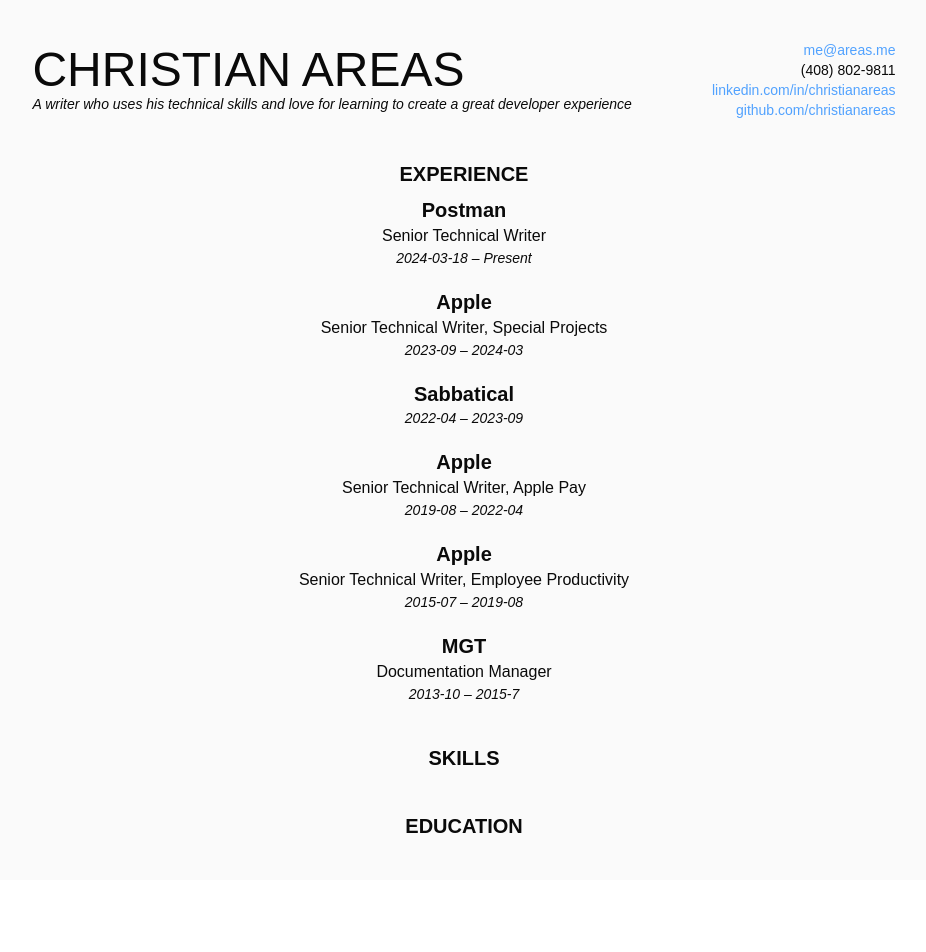
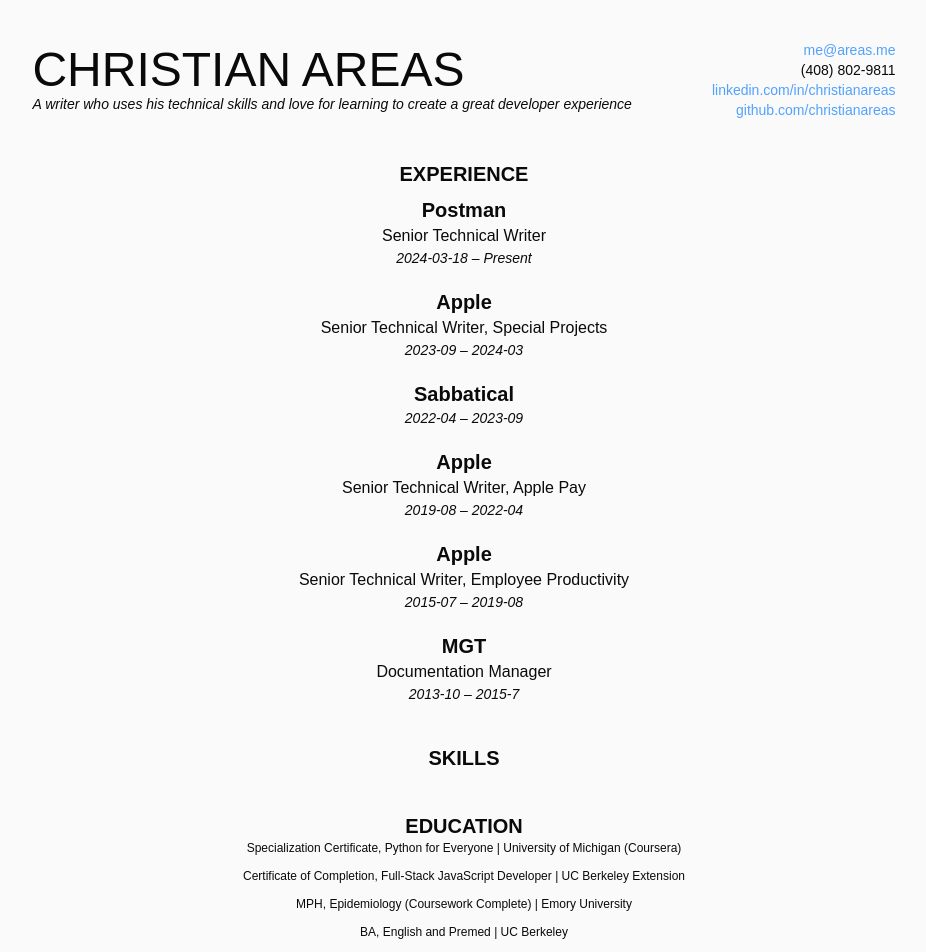
Before and after one commit to christianareas/resume, a Next.js app: page / in a window 1280 px wide. Shown: the top 952 px of the page, without its empty margins (176-1102 px from the left). Before the commit the page ends 880 px from the top, so only its background shows below. Built offline with nearby package versions, Linux system fonts and the light colour scheme.

Commit message:
Added the education section.

```diff
--- a/src/components/Resume.tsx
+++ b/src/components/Resume.tsx
@@ -1,8 +1,8 @@
 // Dependencies.
 import Candidate from "@/components/Resume/Candidate"
+import Education from "@/components/Resume/Education"
 import Experience from "@/components/Resume/Experience"
 import Skills from "@/components/Resume/Skills"
-import Education from "@/components/Resume/Education"
 
 // Component.
 export default function Resume() {
--- a/src/components/Resume/Candidate.tsx
+++ b/src/components/Resume/Candidate.tsx
@@ -1,6 +1,6 @@
 // Dependencies.
+import Link from "next/link"
 import { resume } from "@/data/resume"
-import Link from "next/link"
 import { formatPhoneNumber, formatUrl } from "@/util/candidate"
 
 // Component.
--- a/src/components/Resume/Education.tsx
+++ b/src/components/Resume/Education.tsx
@@ -11,6 +11,16 @@
 	return (
 		<section className="text-center">
 			<h3 className="font-bold text-xl uppercase">Education</h3>
+
+			<section className="space-y-3">
+				{education?.map((credential) => (
+					<ul key={credential.credentialId}>
+						<li className="text-xs">
+							{credential.credential} | {credential.institution}
+						</li>
+					</ul>
+				))}
+			</section>
 		</section>
 	)
 }
```
Also changed, not shown: src/lib/api/resume.ts (+4 -4 lines).
